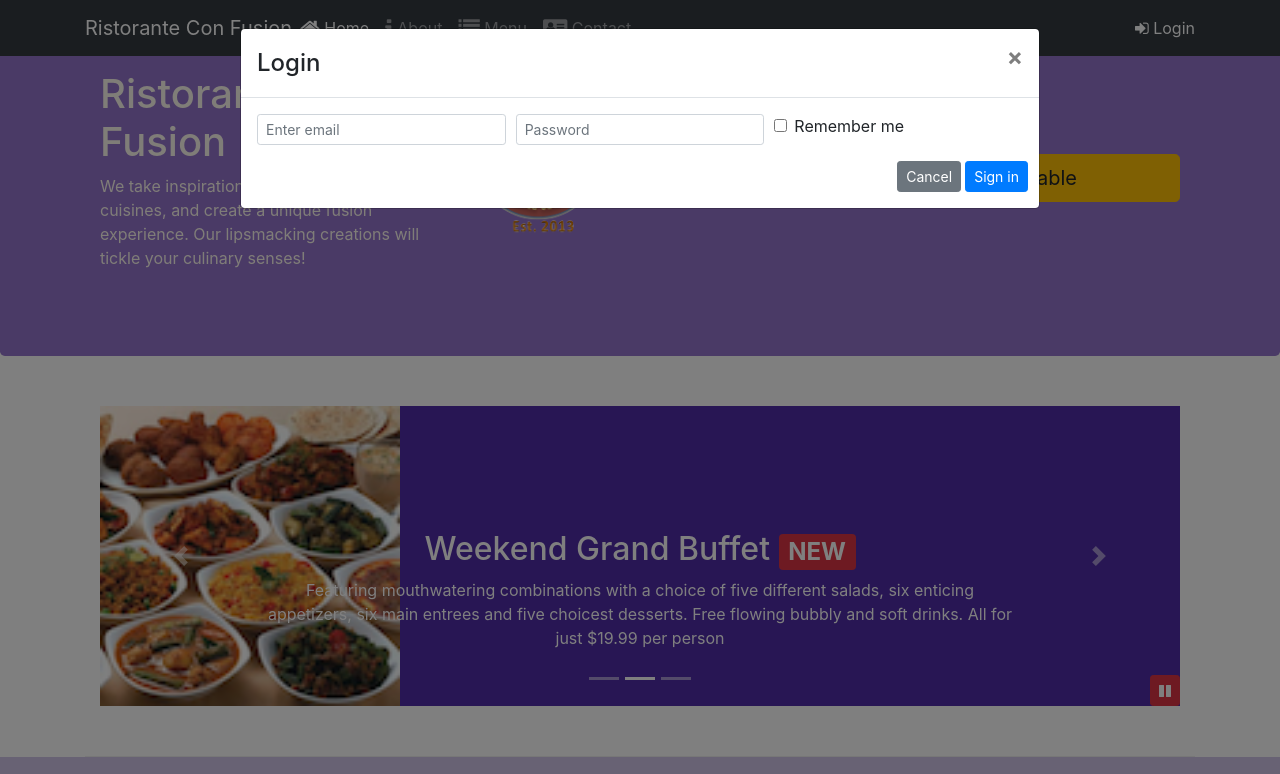
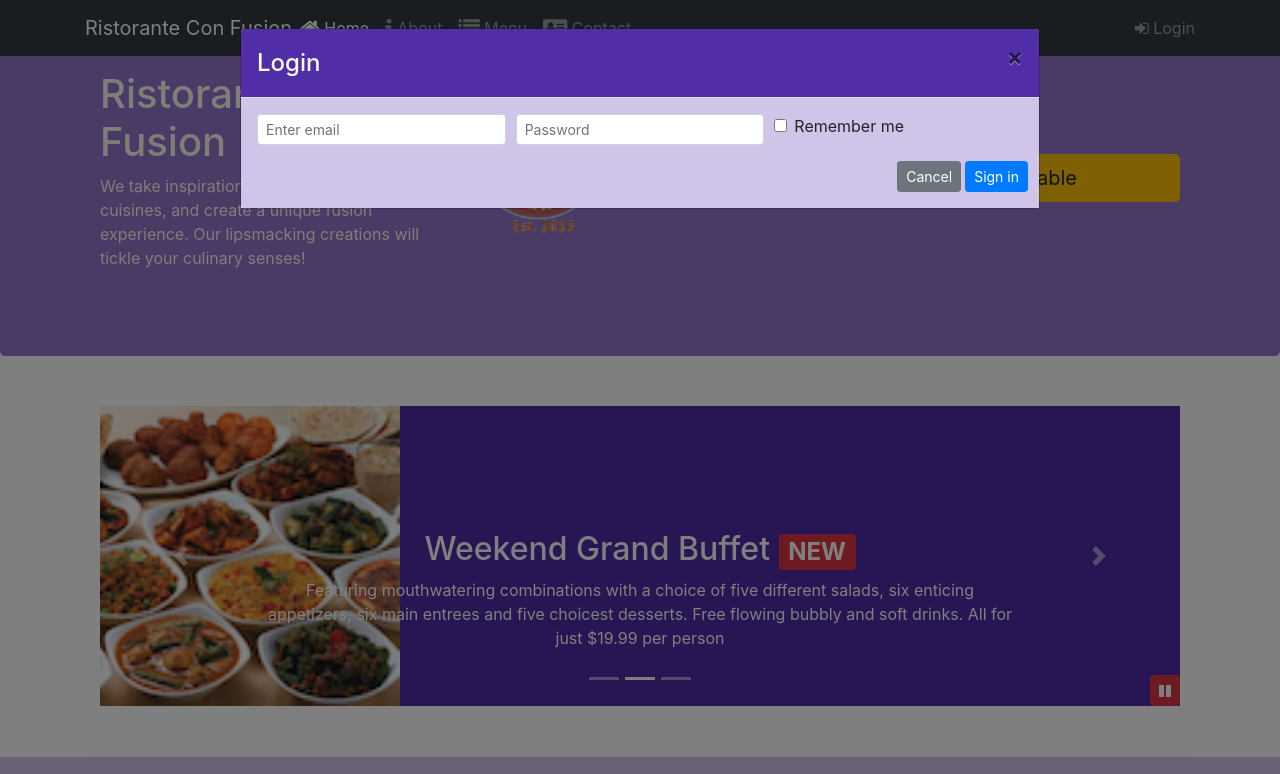
Before and after one commit to lucassf/WEB-Full-Stack-Course, a website: page index.html in a window 1280 px wide. Both pictures are taken after a click on the element "Login". Shown: the top 774 px of the page. Drawn offline with nearby package versions, Linux system fonts and the light colour scheme.

Commit message:
Finished task 1 week 4

```diff
--- a/css/styles.scss
+++ b/css/styles.scss
@@ -30,6 +30,15 @@ $carousel-item-height: 300px;
     @include zero-margin(70px, 30px);
     background: $background-light;
     color: floralwhite;
+}
+
+.modal-header {
+    background-color: $background-dark;
+    color: floralwhite;
+}
+
+.modal-body {
+    background-color: $background-pale;
 }
 
 address {
--- a/index.html
+++ b/index.html
@@ -36,10 +36,8 @@
                                 class="fa fa-address-card fa-lg"></span>
                             Contact</a></li>
                 </ul>
-                <span class="navbar-text" type="button">
-                    <a data-toggle="modal" data-target="#loginModal">
-                        <span class="fa fa-sign-in"></span> Login
-                    </a>
+                <span class="navbar-text" type="button" id="loginButton">
+                    <span class="fa fa-sign-in"></span> Login
                 </span>
             </div>
         </div>
@@ -175,8 +173,7 @@
                     <img src="img/logo.png" class="img-fluid">
                 </div>
                 <div class="col-12 col-sm-4 offset-sm-2 align-self-center">
-                    <button type="button" class="btn btn-lg btn-warning btn-block" data-toggle="modal"
-                    data-target="#reserveModal">Reserve Table</button>
+                    <button type="button" id="reserveButton" class="btn btn-lg btn-warning btn-block">Reserve Table</button>
                 </div>
             </div>
         </div>
@@ -293,6 +290,12 @@
                     $('#carouselButton').children('span').removeClass('fa-play').addClass('fa-pause');
                 }
             });
+            $('#reserveButton').click(function(){
+                $("#reserveModal").modal()
+            });
+            $('#loginButton').click(function(){
+                $("#loginModal").modal()
+            });
         })
     </script>
 </body>
```
Also changed, not shown: css/styles.css.
